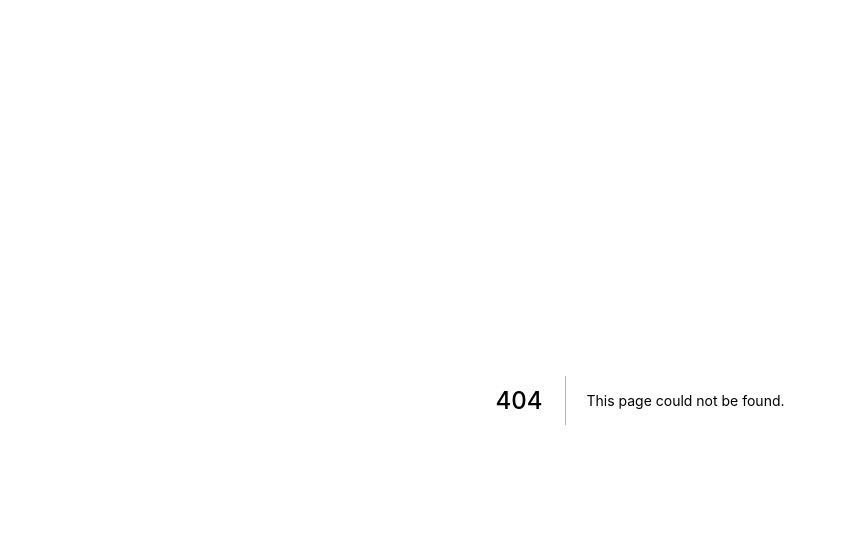
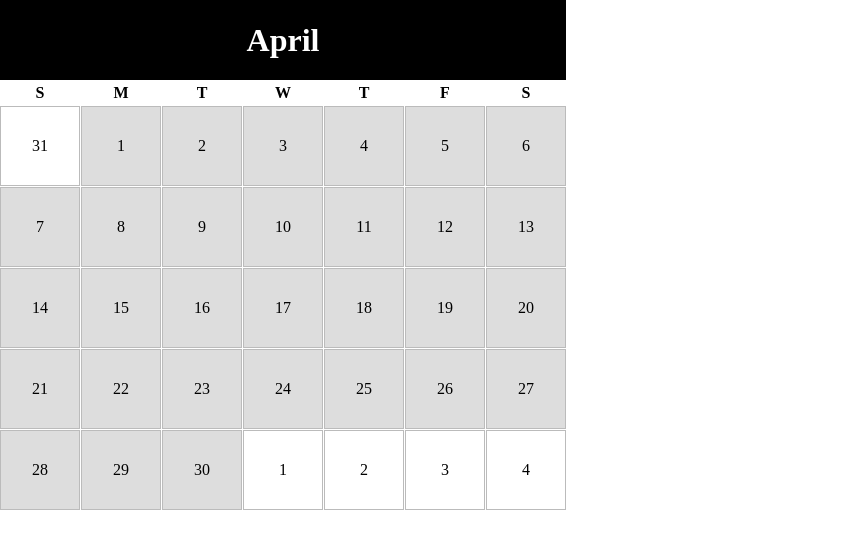
Before and after one commit to scottie-schneider/design, a Next.js app: page /grid/advanced_layouts/calendar in a window 1280 px wide. Before the commit this address had no page. Shown: the top 548 px of the page, without its empty margins (0-847 px from the left). Built offline with nearby package versions, Linux system fonts and the light colour scheme.

Commit message:
simple calendar

```diff
--- /dev/null
+++ b/pages/grid/advanced_layouts/calendar.js
@@ -0,0 +1,97 @@
+import styled from "styled-components";
+
+const StyledBody = styled.body`
+  #monthly-calendar {
+    display: inline-grid;
+    grid-template-columns: repeat(7, 10vmin);
+    grid-template-rows: 10vmin 3vmin;
+    grid-auto-rows: 10vmin;
+    grid-gap: 1px;
+    background: #fff;
+    header {
+      grid-column: span 7;
+      display: flex;
+      align-items: center;
+      justify-content: center;
+      background: #000;
+      color: #fff;
+      h1 {
+        font-size: 4vmin;
+      }
+    }
+    .day-header-field {
+      display: flex;
+      justify-content: center;
+      align-items: center;
+      font-size: 2vmin;
+      font-weight: bold;
+    }
+    .day-field {
+      font-size: 2vmin;
+      display: flex;
+      justify-content: center;
+      align-items: center;
+      border: 1px solid #bbb;
+      background: #ddd;
+    }
+    .not-current-month {
+      background: transparent;
+    }
+  }
+`;
+
+const Calendar = () => {
+  return (
+    <StyledBody>
+      <div id="monthly-calendar">
+        <header>
+          <h1>April</h1>
+        </header>
+        <div class="day-header-field">S</div>
+        <div class="day-header-field">M</div>
+        <div class="day-header-field">T</div>
+        <div class="day-header-field">W</div>
+        <div class="day-header-field">T</div>
+        <div class="day-header-field">F</div>
+        <div class="day-header-field">S</div>
+        <div class="day-field not-current-month">31</div>
+        <div class="day-field">1</div>
+        <div class="day-field">2</div>
+        <div class="day-field">3</div>
+        <div class="day-field">4</div>
+        <div class="day-field">5</div>
+        <div class="day-field">6</div>
+        <div class="day-field">7</div>
+        <div class="day-field">8</div>
+        <div class="day-field">9</div>
+        <div class="day-field">10</div>
+        <div class="day-field">11</div>
+        <div class="day-field">12</div>
+        <div class="day-field">13</div>
+        <div class="day-field">14</div>
+        <div class="day-field">15</div>
+        <div class="day-field">16</div>
+        <div class="day-field">17</div>
+        <div class="day-field">18</div>
+        <div class="day-field">19</div>
+        <div class="day-field">20</div>
+        <div class="day-field">21</div>
+        <div class="day-field">22</div>
+        <div class="day-field">23</div>
+        <div class="day-field">24</div>
+        <div class="day-field">25</div>
+        <div class="day-field">26</div>
+        <div class="day-field">27</div>
+        <div class="day-field">28</div>
+        <div class="day-field">29</div>
+        <div class="day-field">30</div>
+        <div class="day-field not-current-month">1</div>
+        <div class="day-field not-current-month">2</div>
+        <div class="day-field not-current-month">3</div>
+        <div class="day-field not-current-month">4</div>
+      </div>
+    </StyledBody>
+  );
+};
+
+export default Calendar;
```
